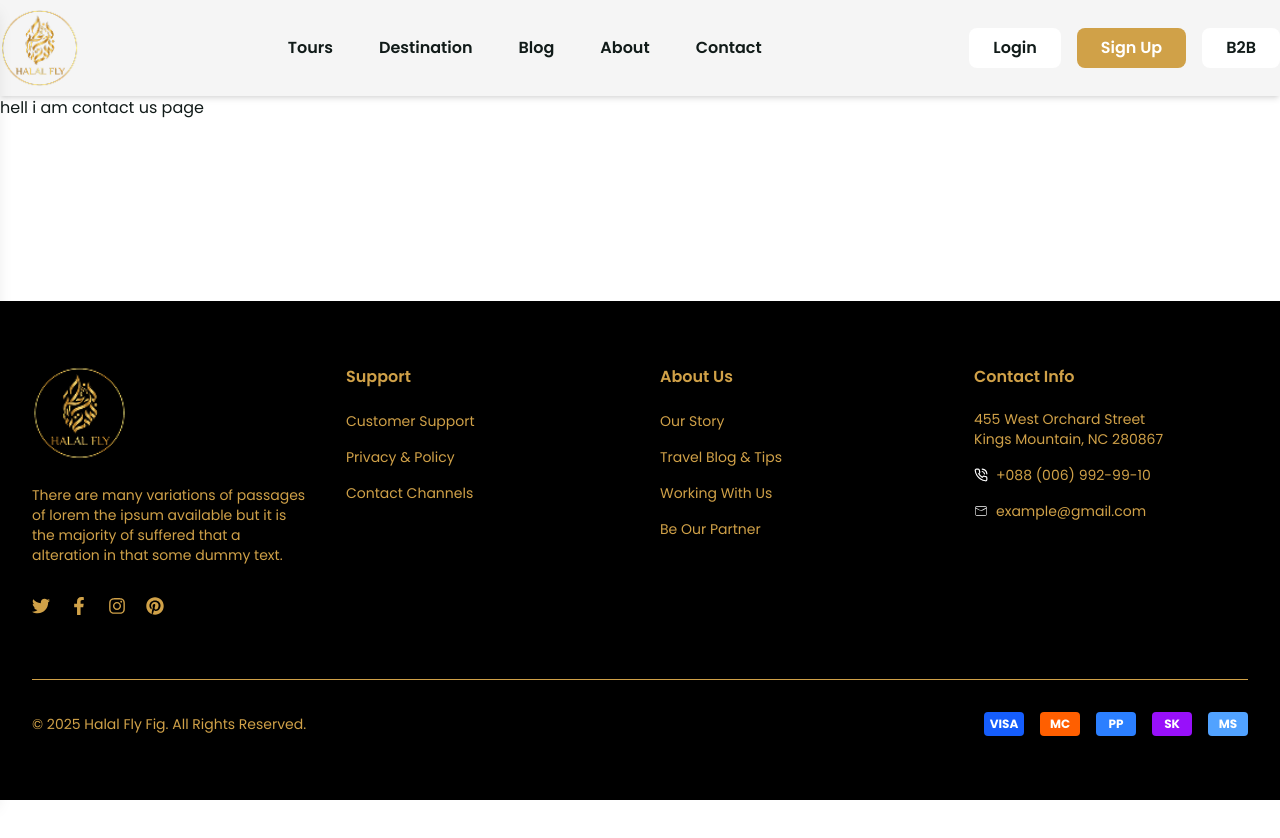
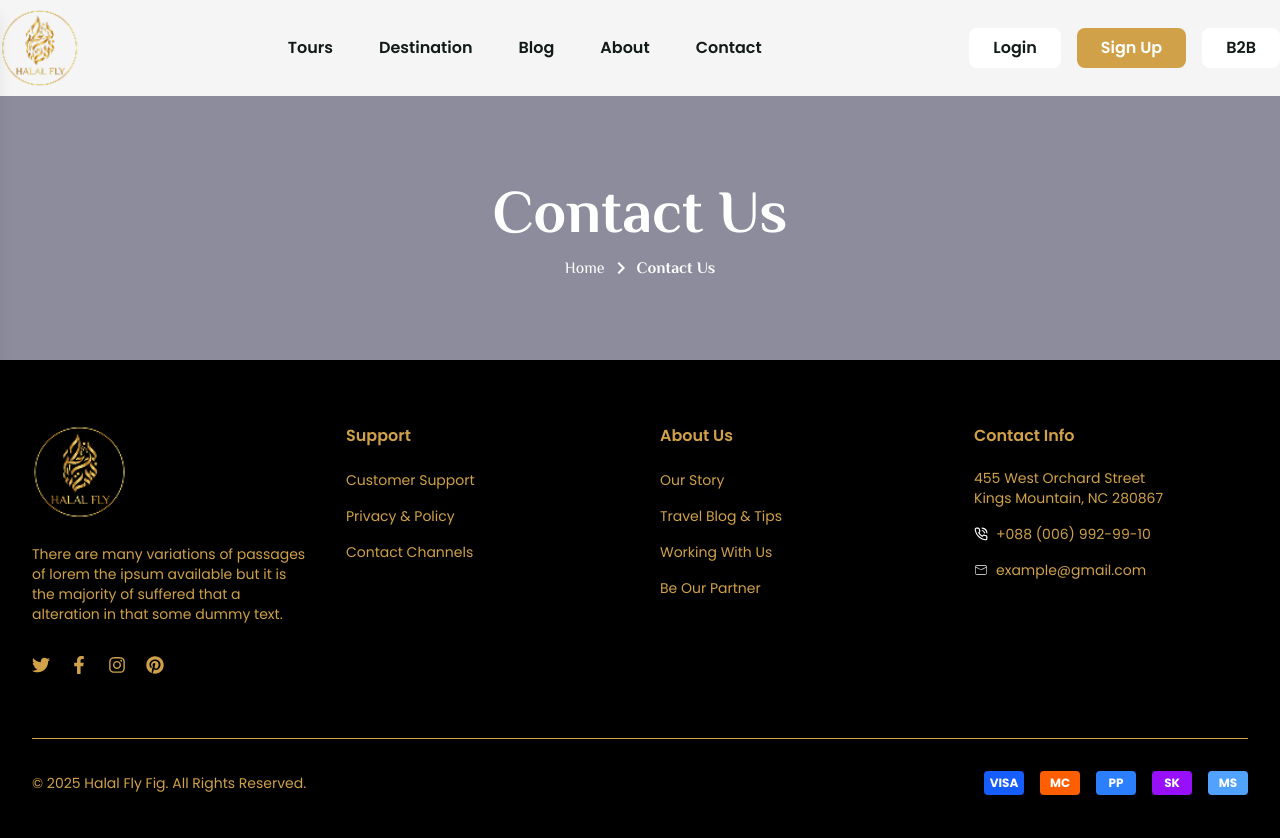
Before and after one commit to theashrafislam/halal-fly-v1, a Next.js app: page /contact in a window 1280 px wide. Shown: the top 838 px of the page. Before the commit the page ends 800 px from the top, so only its background shows below. Built offline with nearby package versions, Linux system fonts and the light colour scheme; a web font is replaced by a local one.

Commit message:
added header section of contact page

```diff
--- /dev/null
+++ b/src/app/Components/Contact/ContactHeaderSection.jsx
@@ -0,0 +1,24 @@
+'use client';
+
+import Link from 'next/link';
+import React from 'react';
+import { MdOutlineKeyboardArrowRight } from 'react-icons/md';
+
+const ContactHeaderSection = () => {
+  return (
+    <div className="bg-[#8C8C9D] py-20 font-philosopher text-white">
+      <div className="max-w-7xl mx-auto px-4 text-center">
+        <h1 className="text-3xl md:text-[60px] font-bold mb-2">Contact Us</h1>
+        <div className="flex justify-center items-center gap-1 text-base">
+          <Link href="/" className="hover:underline">
+            Home
+          </Link>
+          <MdOutlineKeyboardArrowRight className='text-2xl'/>
+          <Link href={'/contact'} className="font-semibold">Contact Us</Link>
+        </div>
+      </div>
+    </div>
+  );
+};
+
+export default ContactHeaderSection;
--- a/src/app/contact/page.jsx
+++ b/src/app/contact/page.jsx
@@ -1,9 +1,12 @@
 import React from 'react';
+import ContactHeaderSection from '../Components/Contact/ContactHeaderSection';
 
 const ContactUs = () => {
     return (
         <div>
-            hell i am contact us page
+            <div>
+                <ContactHeaderSection />
+            </div>
         </div>
     );
 };
```
